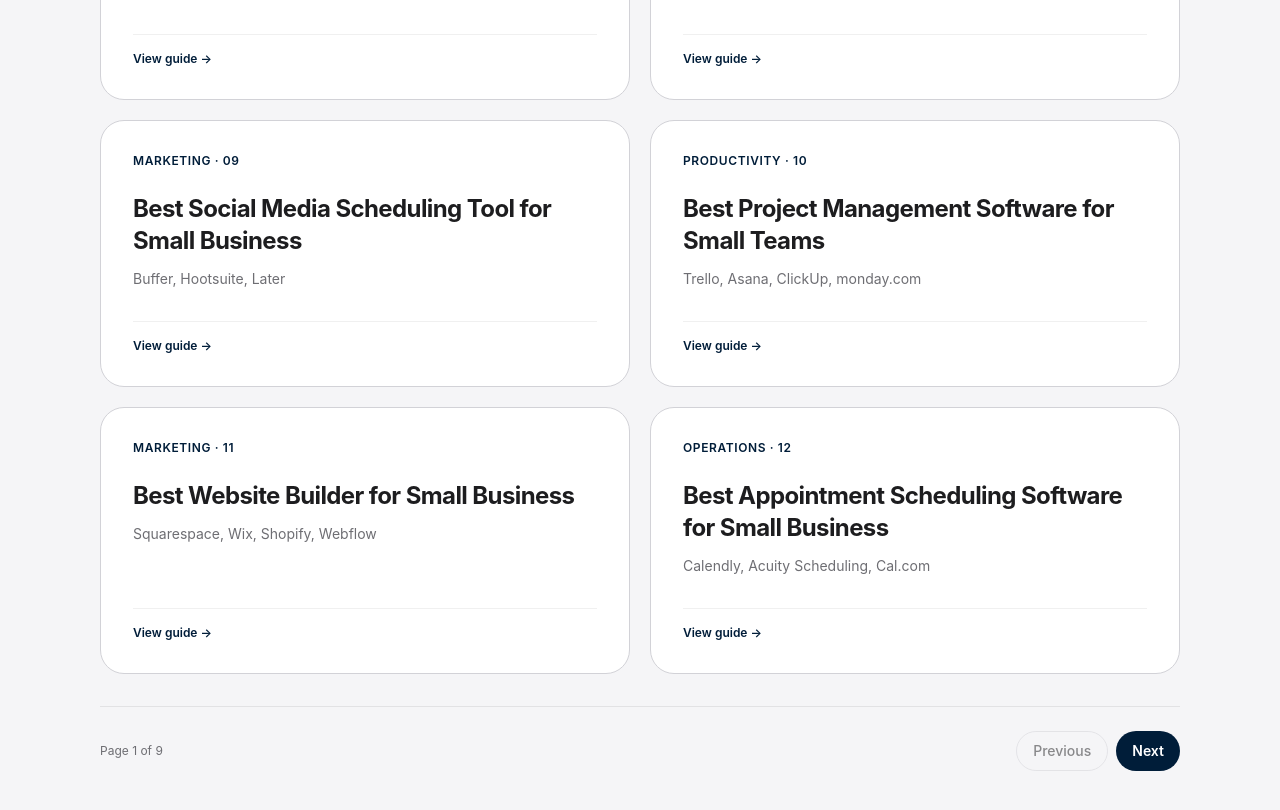
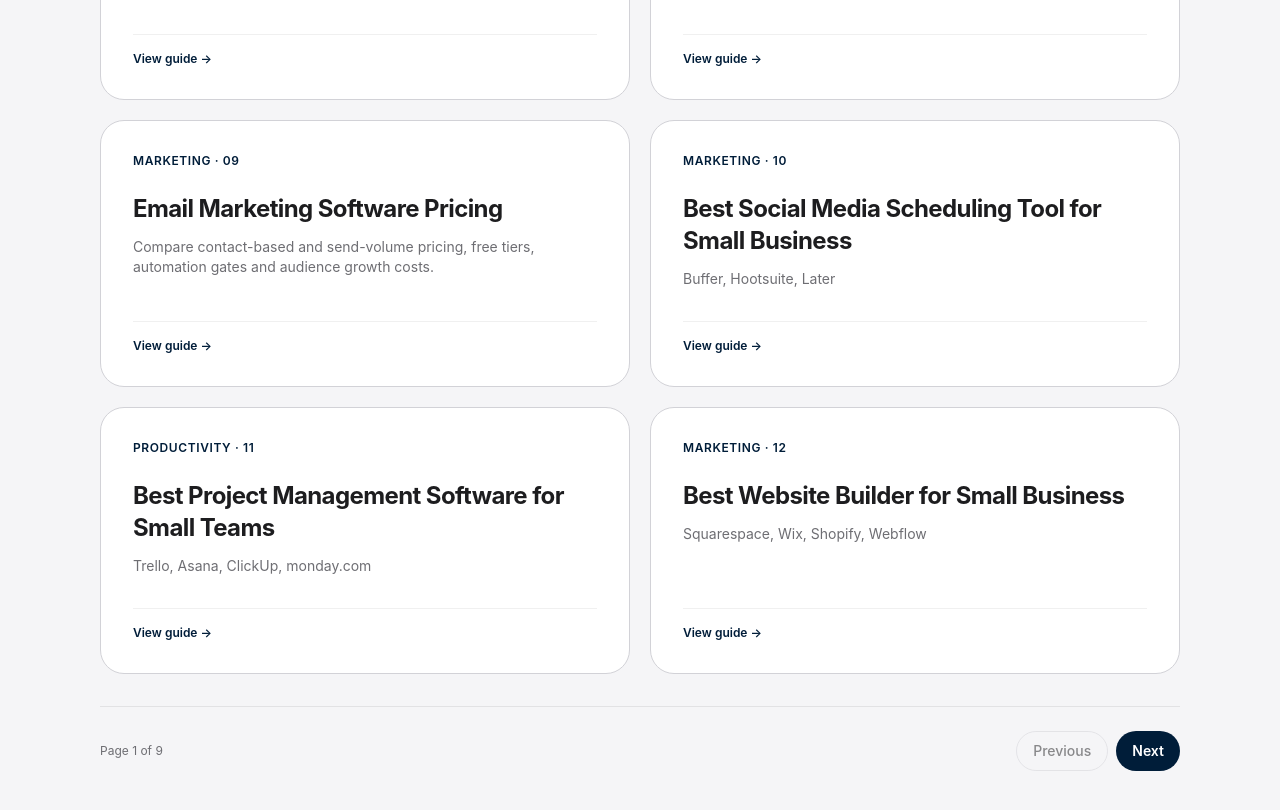
Before and after one commit to LinukaBandara/StackPick, a Next.js app: page /best in a window 1280 px wide. Shown: the part 1760-2570 px from the top of the page. Built offline with nearby package versions, Linux system fonts and the light colour scheme; no server answers.

Commit message:
Index email marketing pricing guide

```diff
--- a/app/best/page.tsx
+++ b/app/best/page.tsx
@@ -30,6 +30,7 @@ const ARTICLES = [
   { href: "/best/crm-software", title: "Best CRM Software for Freelancers & Small Teams", desc: "HubSpot, Pipedrive, Zoho CRM, Notion", category: "Sales" },
   { href: "/best/crm-software-pricing", title: "CRM Software Pricing for Small Teams", desc: "Compare published per-seat costs, team-size scenarios and common upgrade traps.", category: "Sales" },
   { href: "/best/email-marketing-software", title: "Best Email Marketing Software for Small Business", desc: "Mailchimp, Brevo, MailerLite, ActiveCampaign, Kit, Systeme.io, GetResponse", category: "Marketing" },
+  { href: "/best/email-marketing-software-pricing", title: "Email Marketing Software Pricing", desc: "Compare contact-based and send-volume pricing, free tiers, automation gates and audience growth costs.", category: "Marketing" },
   { href: "/best/social-media-scheduling", title: "Best Social Media Scheduling Tool for Small Business", desc: "Buffer, Hootsuite, Later", category: "Marketing" },
   { href: "/best/project-management-software", title: "Best Project Management Software for Small Teams", desc: "Trello, Asana, ClickUp, monday.com", category: "Productivity" },
   { href: "/best/website-builders", title: "Best Website Builder for Small Business", desc: "Squarespace, Wix, Shopify, Webflow", category: "Marketing" },
```
